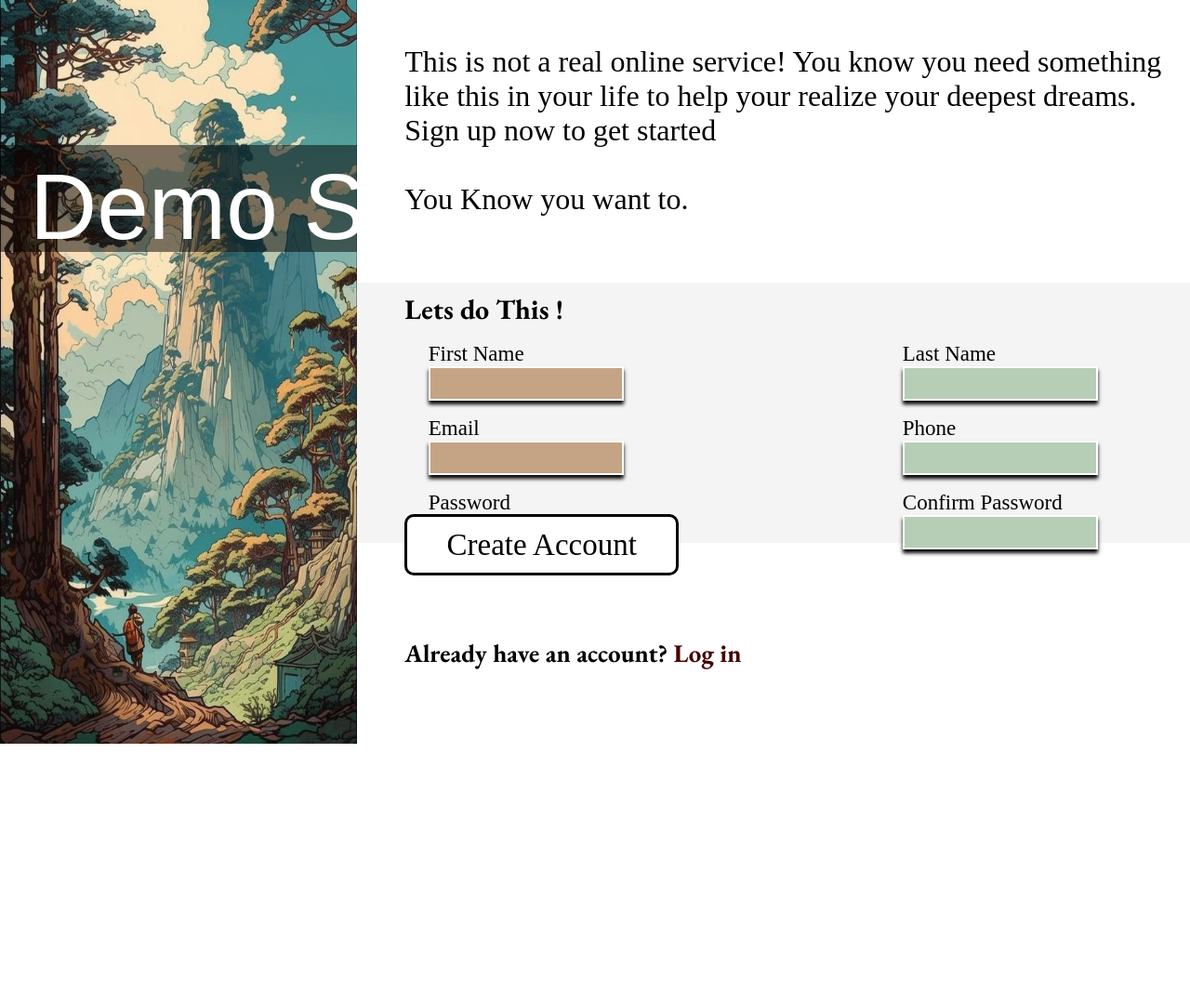
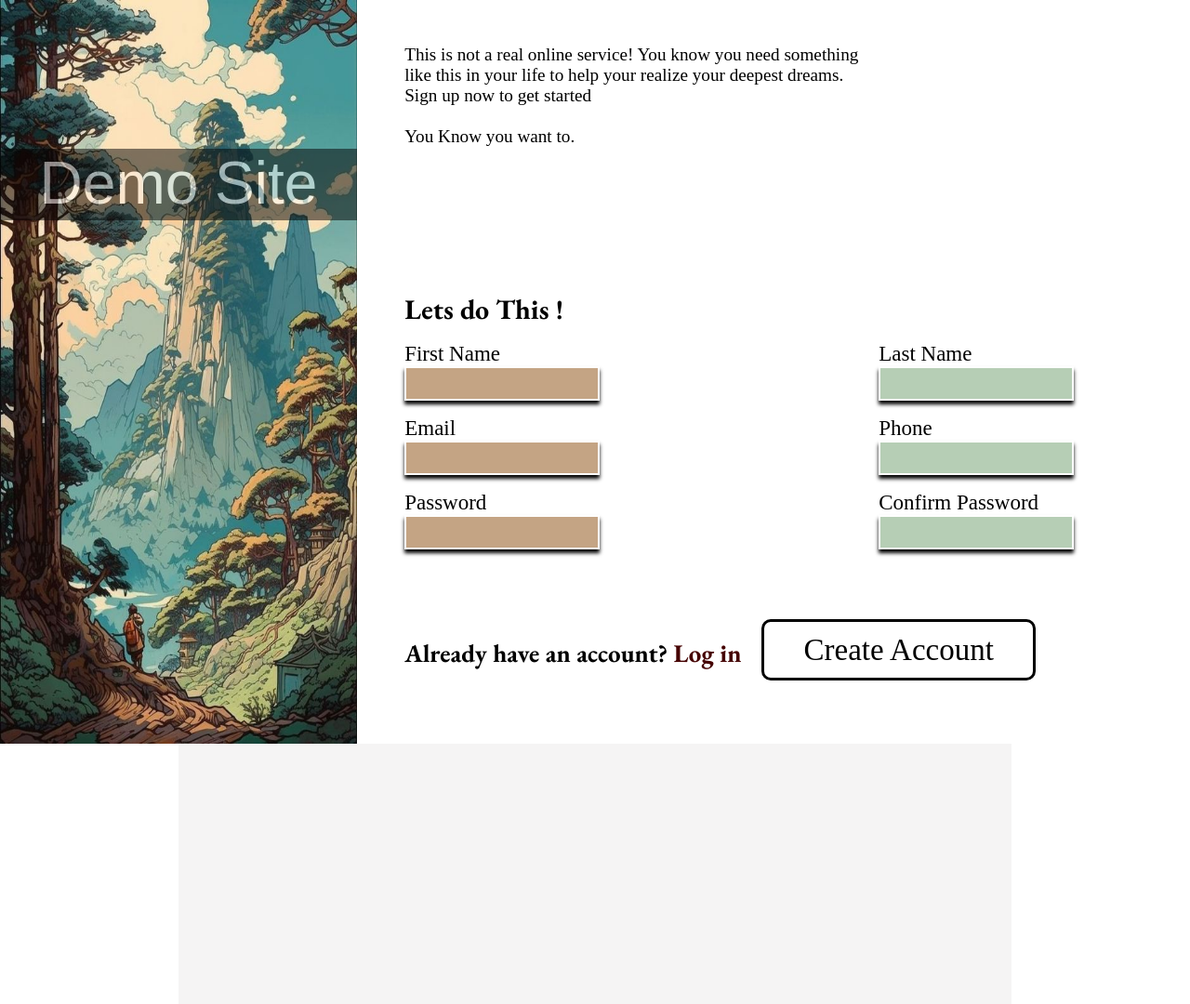
Before and after one commit to hareesh-2003/demo_site, a plain HTML site: page index.html in a window 1280 px wide. Shown: the whole page at 93% size. Drawn offline with nearby package versions, Linux system fonts and the light colour scheme; a web font is replaced by a local one.

Commit message:
Fixed bugs

```diff
--- a/index.html
+++ b/index.html
@@ -8,10 +8,11 @@
 
     <img src="image_2.jpg" alt="background image" class="bg_img">
 
-    <div class="box"></div>
+    <div class="box">
 
-     <div class="heading">
+     <!-- <div class="heading"> -->
         Demo Site
+        </div>
     </div>
     <div class="info_box"></div>
 
--- a/styles.css
+++ b/styles.css
@@ -25,44 +25,43 @@
 }
 
 .box{
-    position: absolute;
-    height: 9vw;
+    position: fixed;
+    height: 6vw;
     width: 30%;
-    top: 19.5vh;
+    top: 160px;
     bottom: 100px;
     background-color: black;
     opacity: 50% ;
-
+    display: flex;
+    flex-wrap: wrap;
+    font-family: 'Hammersmith One',sans-serif;
+    font-size:5vw ;
+    color: white;
+    text-align: center;
+    justify-content: center;
 }
 
-.heading{
-    position:absolute;
-    font-family: 'Hammersmith One',sans-serif;
-    left: 4vh;
-    font-size: 100px;
-    color: white;
-    bottom:65vh;
-
-}
 
 .info_box{
     position: relative;
     background-color: #f5f4f4;
     height: 35vh;
     width: 70%;
-    left: 30%;
-    bottom: 62vh;
+    max-width: 1000px; /* Add a maximum width to prevent the container from becoming too wide on large screens */
+    margin: 0 auto; /* Center the container horizontally */
 }
+
 /*=================================================================================================*/
 /*                              TEXTS                                                               */
 /*=================================================================================================*/
 .info1{
     position: absolute;
     font-family: 'Basic';
-    font-size: 32px;
+    font-size: 1.5vw;
     top:6%;
     right:0;
     left:34%
+
 }
 
 .head2{
@@ -81,11 +80,12 @@
     /* border: 2px solid red; */
     position: absolute;
     top: 46%;
-    left: 36%;
+    left: 54%;
     height: 7vh;
     width: 40vw;
     display: flex;
     gap: 300px;
+    transform: translateX(-50%); /* Center the container horizontally */
 }
 
 /*=================================================================================================*/
@@ -157,6 +157,10 @@ label
   width: 295px;
   border: 3px solid black;
   border-radius: 10px;
+  position: absolute;
+  left: 30vw;
+  top: 4vh;
+  font-size: 5vw;
 }
 .bottom_container button{
     font-family: 'Hammersmith One';
```
